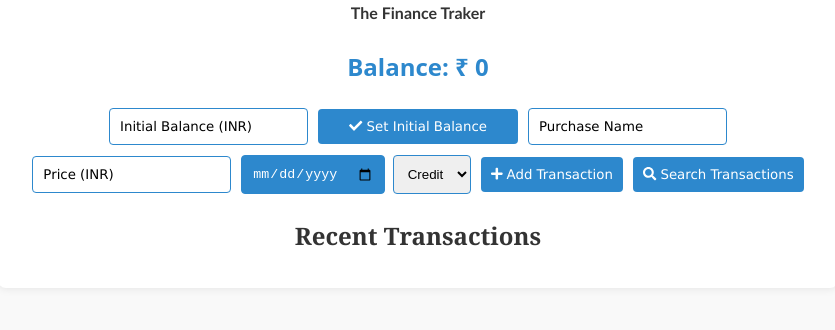
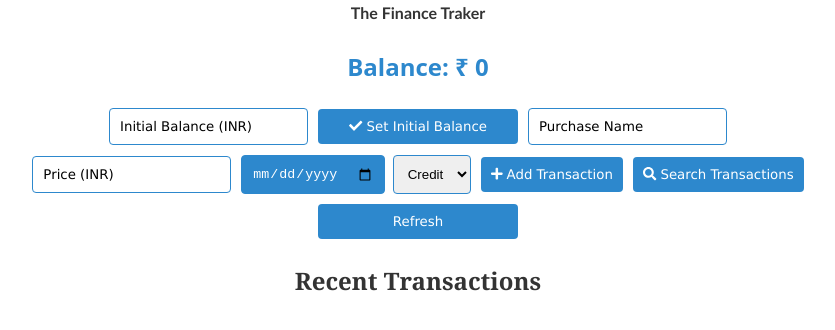
Before and after one commit to Rohang2004/Money-Track, a plain HTML site: page index.html in a window 1280 px wide. Shown: the part 118-448 px from the top of the page, without its empty margins (222-1057 px from the left). Drawn offline with Linux system fonts and the light colour scheme.

Commit message:
Update index.html

```diff
--- a/index.html
+++ b/index.html
@@ -251,6 +251,8 @@
             </div>
             <div><button onclick="addTransaction()"><i class="fas fa-plus"></i> Add Transaction</button></div>
             <div><button class="search-btn" onclick="openPopup()"><i class="fas fa-search"></i> Search Transactions</button></div>
+            <button onclick="refreshPage()">Refresh</button>
+
         </div>
         <div class="transactions">
             <h2>Recent Transactions</h2>
@@ -284,6 +286,7 @@
         document.addEventListener("DOMContentLoaded", function () {
             updateBalance();
             loadTransactions();
+            refresh();
         });
 
         function updateBalance() {
@@ -445,6 +448,9 @@
             });
         }
 
+        function refreshPage() {
+            location.reload();
+        }
 
     </script>
 </body>
```
